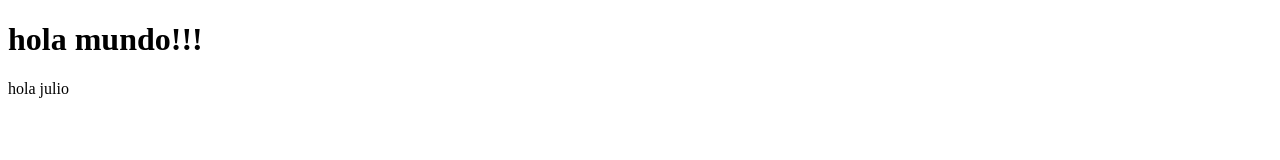
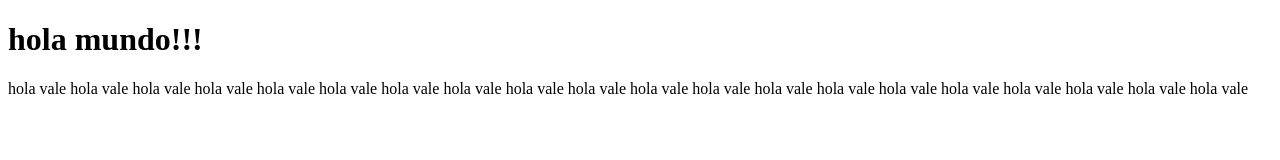
Before and after one commit to JulioTudai/probandoCompartido, a plain HTML site: page index.html in a window 1280 px wide. Drawn offline with Linux system fonts and the light colour scheme.

Commit message:
se añadio copntenido al html

```diff
--- a/index.html
+++ b/index.html
@@ -8,6 +8,25 @@
 </head>
 <body>
     <h1>hola mundo!!!</h1>
-    <a>hola julio</a>
+    <a>hola vale</a>
+    <a>hola vale</a>
+    <a>hola vale</a>
+    <a>hola vale</a>
+    <a>hola vale</a>
+    <a>hola vale</a>
+    <a>hola vale</a>
+    <a>hola vale</a>
+    <a>hola vale</a>
+    <a>hola vale</a>
+    <a>hola vale</a>
+    <a>hola vale</a>
+    <a>hola vale</a>
+    <a>hola vale</a>
+    <a>hola vale</a>
+    <a>hola vale</a>
+    <a>hola vale</a>
+    <a>hola vale</a>
+    <a>hola vale</a>
+    <a>hola vale</a>
 </body>
 </html>
```
